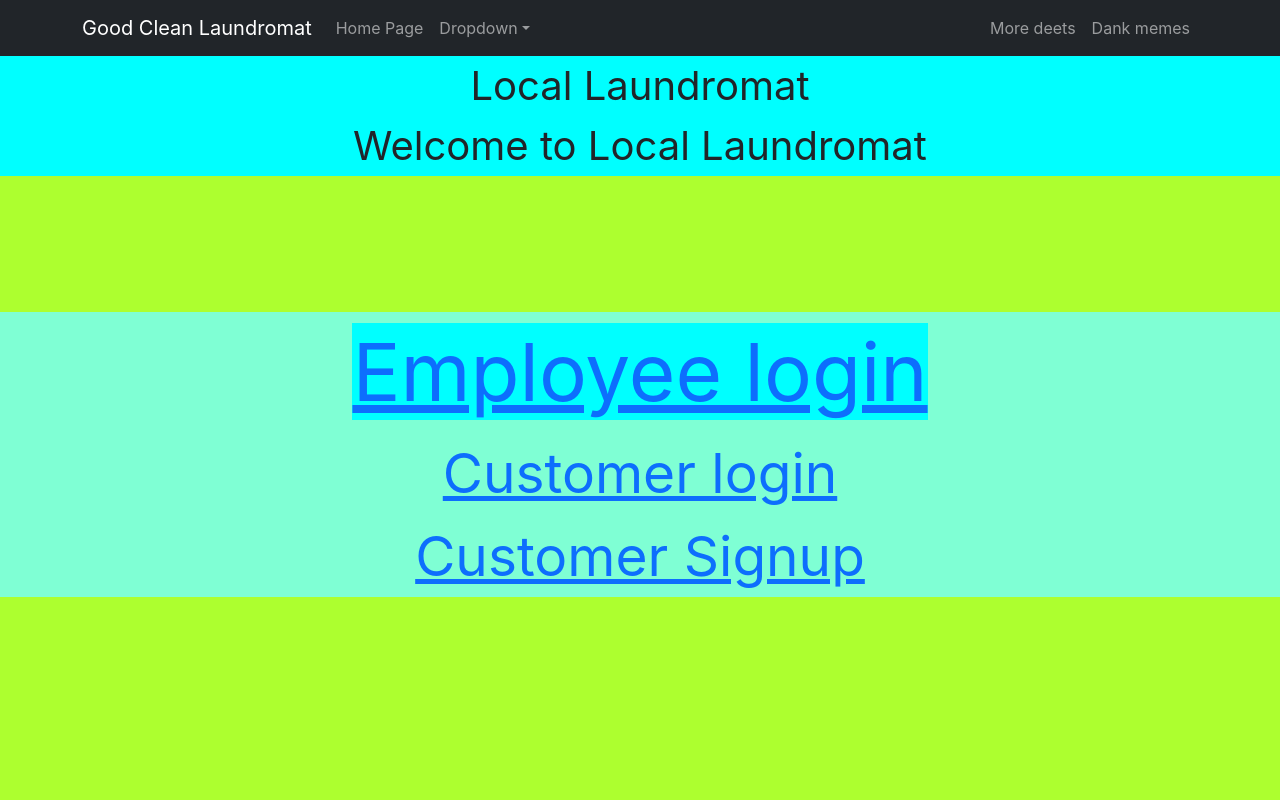
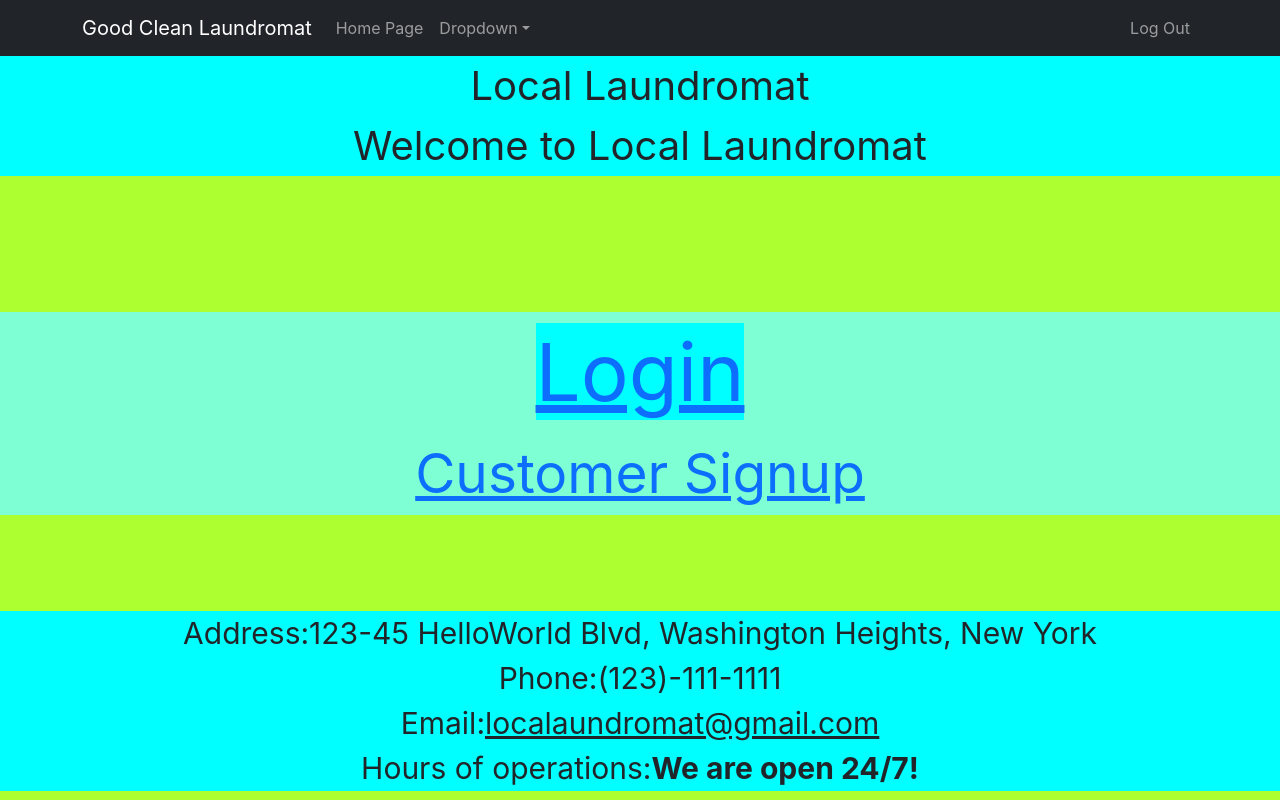
Before and after one commit to abdulimtiaz/Good-Clean-Laundromat, a React (Create React App) app in the folder client/: page / in a window 1280 px wide. Shown: the top 800 px of the page. Built offline with nearby package versions, Linux system fonts and the light colour scheme.

Commit message:
changes in navbar and added employee attribute to state

```diff
--- a/client/src/pages/Home.js
+++ b/client/src/pages/Home.js
@@ -1,20 +1,37 @@
 import React, { Fragment } from 'react';
-import '../stylesheets/Home.css'
+import '../stylesheets/Home.css';
 
 const Home = () => {
 	return (
 		<Fragment>
-            <p id="p1">Local Laundromat<br />Welcome to Local Laundromat<br /></p>
-            <br/><br/><br/><br/><br/>
+			<p id="p1">
+				Local Laundromat<br />Welcome to Local Laundromat<br />
+			</p>
+			<br />
+			<br />
+			<br />
+			<br />
+			<br />
 
 			<div id="links">
-                <a id = "h1" href = "/Login">Employee login<br/></a>
-                <a id = "h2" href = "p3.html">Customer login<br/></a>
-                <a id = "h3" href = "p4.html">Customer Signup<br/></a>
+				<a id="h1" href="/Login">
+					Login<br />
+				</a>
+				{/* <a id = "h2" href = "/">Customer login<br/></a> */}
+				<a id="h3" href="/Signup">
+					Customer Signup<br />
+				</a>
 			</div>
-            <br/><br/><br/><br/><br/><br/><br/><br/><br/><br/>
+			<br />
+			<br />
+			<br />
+			<br />
 
-             <p id="p2">Address:123-45 HelloWorld Blvd, Washington Heights, New York<br/>Phone:(123)-111-1111<br/>Email:<ins>localaundromat@gmail.com</ins><br/>Hours of operations:<b>We are open 24/7!</b><br/></p>
+			<p id="p2">
+				Address:123-45 HelloWorld Blvd, Washington Heights, New York<br />Phone:(123)-111-1111<br />Email:<ins>localaundromat@gmail.com</ins>
+				<br />Hours of operations:<b>We are open 24/7!</b>
+				<br />
+			</p>
 		</Fragment>
 	);
 };
--- a/client/src/pages/NavbarMain.js
+++ b/client/src/pages/NavbarMain.js
@@ -1,8 +1,11 @@
 import React from 'react';
 import { Container, Navbar, Nav, NavDropdown } from 'react-bootstrap';
 import { Link } from 'react-router-dom';
+import { useStateValue } from '../StateProvider';
 
 const NavbarMain = () => {
+	const [ { user }, dispatch ] = useStateValue();
+
 	return (
 		<div>
 			<Navbar collapseOnSelect expand="lg" bg="dark" variant="dark">
@@ -21,12 +24,17 @@ const NavbarMain = () => {
 								<NavDropdown.Item href="/SubmitProblem">Submit Problem</NavDropdown.Item>
 							</NavDropdown>
 						</Nav>
-						<Nav>
-							<Nav.Link href="#deets">More deets</Nav.Link>
-							<Nav.Link eventKey={2} href="#memes">
-								Dank memes
-							</Nav.Link>
-						</Nav>
+
+						{!user ? (
+							<Nav>
+								<Nav.Link href="/Login">Sign In</Nav.Link>
+								<Nav.Link href="/Signup">Sign Up</Nav.Link>
+							</Nav>
+						) : (
+							<Nav>
+								<Nav.Link href="#deets">Log Out</Nav.Link>
+							</Nav>
+						)}
 					</Navbar.Collapse>
 				</Container>
 			</Navbar>
--- a/client/src/reducer.js
+++ b/client/src/reducer.js
@@ -1,9 +1,11 @@
 export const initialState = {
-	user: true
+	user: true,
+	employee: false
 };
 
 export const actionTypes = {
-	SET_USER: 'SET_USER'
+	SET_USER: 'SET_USER',
+	SET_EMPLOYEE: 'SET_EMPLOYEE'
 };
 
 const reducer = (state, action) => {
@@ -14,6 +16,11 @@ const reducer = (state, action) => {
 				...state,
 				user: action.user
 			};
+		case actionTypes.SET_EMPLOYEE:
+			return {
+				...state,
+				employee: action.employee
+			};
 		default:
 			return state;
 	}
```
Lines whose indentation alone changed are shown as unchanged.
